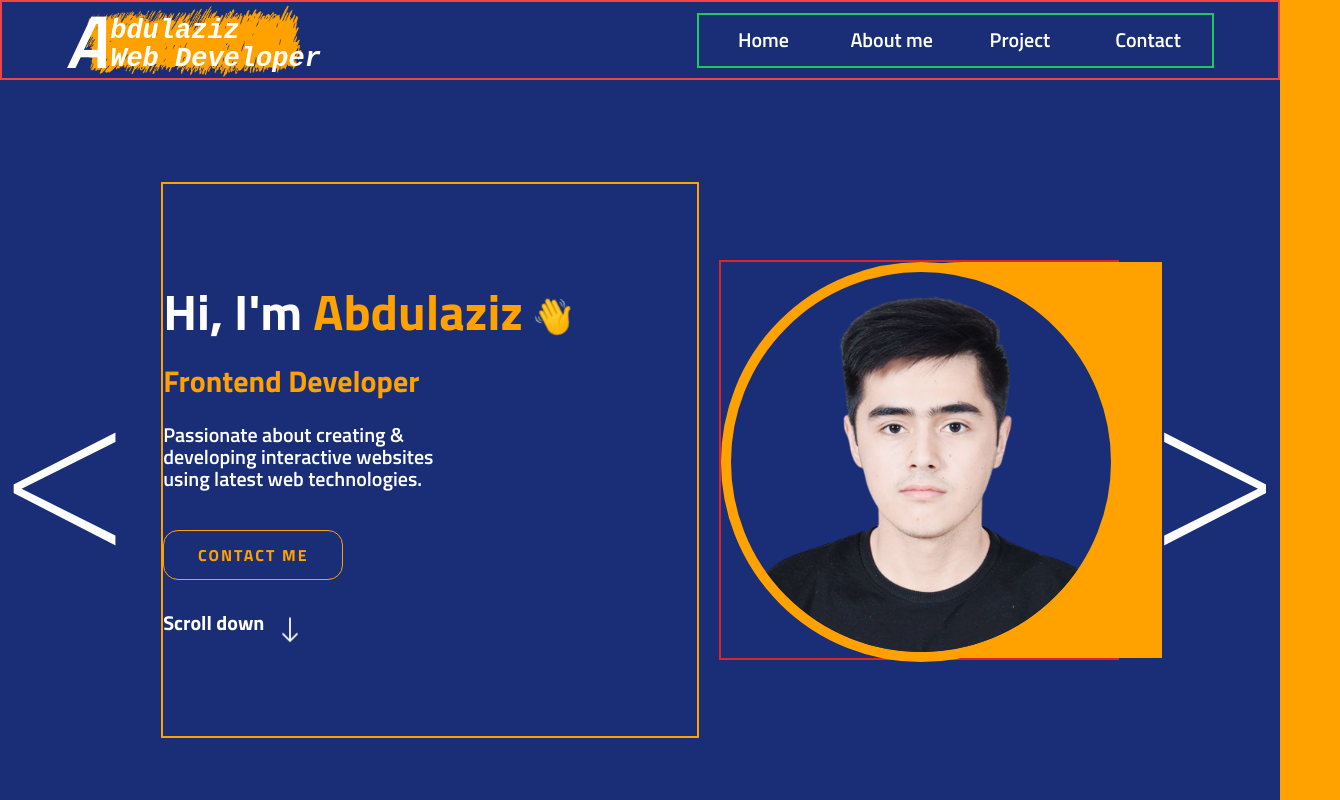
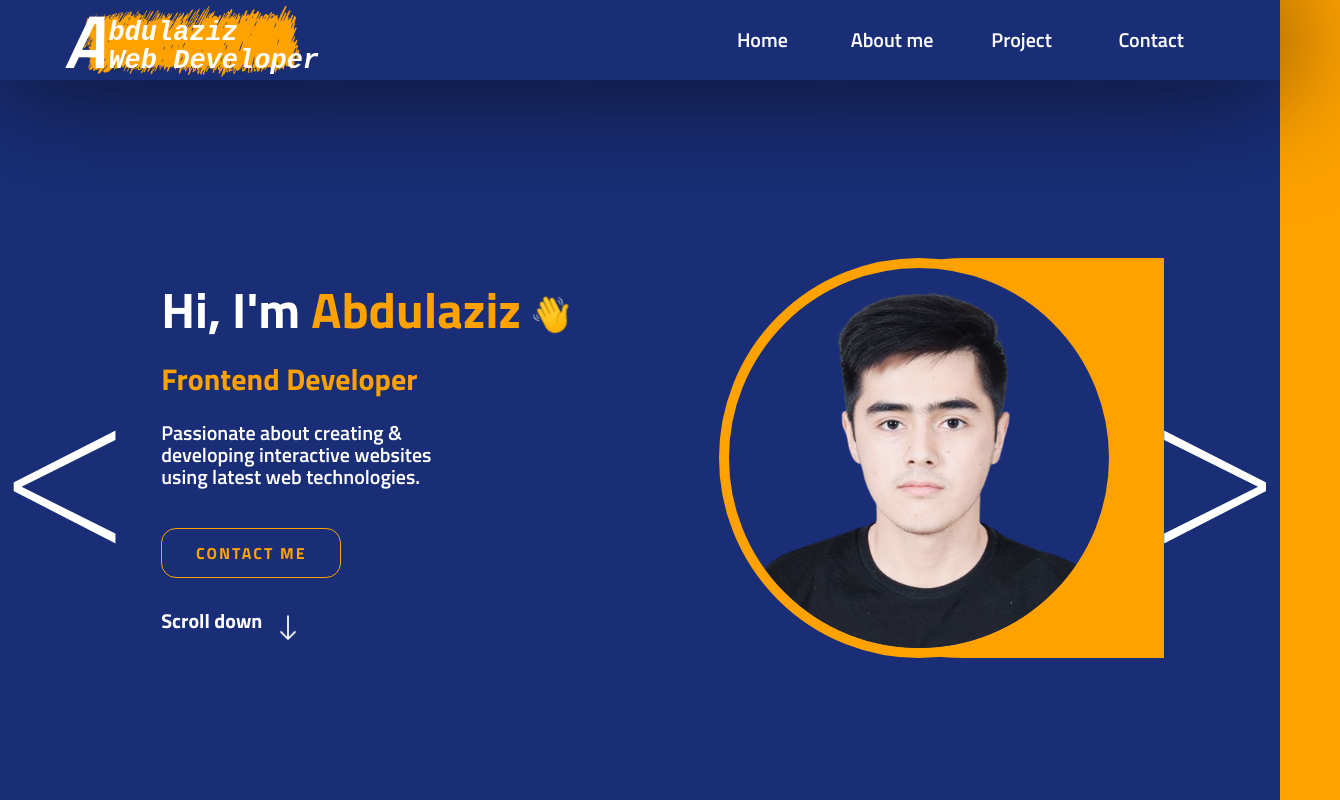
Before and after one commit to Abdulaziz6921/MyPortfolio, a React (Create React App) app: page / in a window 1280 px wide. Shown: the top 800 px of the page, 1340 px wide, since content can reach past the window. Built offline with nearby package versions, Linux system fonts and the light colour scheme; a web font is replaced by a local one.

Commit message:
now ready

```diff
--- a/src/Components/About.js
+++ b/src/Components/About.js
@@ -13,10 +13,10 @@ import curvy from "../Images/garis.png";
 
 function About() {
   let stl = {
-    size: "relative w-full h-fit flex flex-col items-center justify-center mt-[70px] px-[3%] border-2 border-white md:mt-[0] xl:w-[100%] xxl-[1540px] text-white bg-secondary md:py-[8%] ",
+    size: "relative w-full h-fit flex flex-col items-center justify-center mt-[70px] px-[3%] md:mt-[0] xl:w-[100%] xxl-[1540px] text-white bg-secondary md:py-[8%] ",
 
     about:
-      "relative w-full h-fit flex flex-col justify-center items-center  border-secondary border-2 md:w-[95%] lg:w-[75%] py-[25%] md:py-[4%]",
+      "relative w-full h-fit flex flex-col justify-center items-center md:w-[95%] lg:w-[75%] py-[25%] md:py-[4%]",
 
     title: "text-[50px] font-[700] mb-[20px] md:text-[60px] lg:text-[70px]",
 
@@ -25,7 +25,7 @@ function About() {
     span: "text-dark_like",
 
     skill:
-      "bg-dark_like relative w-full h-fit border-2 border-red-500 flex flex-col justify-between items-center md:w-[70%] py-[15%] md:py-[5%]  rounded-[20px]",
+      "bg-dark_like relative w-full h-fit flex flex-col justify-between items-center md:w-[70%] py-[15%] md:py-[5%]  rounded-[20px]",
 
     curvedLine: "absolute bottom-0 left-0 object-cover w-full h-full",
 
--- a/src/Components/Contact.js
+++ b/src/Components/Contact.js
@@ -1,8 +1,12 @@
 import vector from "../Images/contactimage.png";
+import { FiLinkedin } from "react-icons/fi";
+import { AiFillPhone } from "react-icons/ai";
+import { BsTelegram } from "react-icons/bs";
+import { FaDiscord } from "react-icons/fa";
 
 function Contact() {
   let stl = {
-    size: "relative w-[95%] h-fit flex flex-col  items-center justify-center  my-[50px] mx-auto text-white font-[700] rounded-[20px] hover:shadow-[12px_0px_15px_10px_rgba(0,0,0,0.5)] duration-500 md:w-[90%] md:flex-row xl:w-[1340px] xxl-[1540px]  md:my-[8%] ",
+    size: "relative w-[95%] h-fit flex flex-col my-[50px] mx-auto text-white font-[700] rounded-[20px] md:w-[90%] md:flex-row md:my-[8%] ",
 
     chat: "w-full h-fit flex flex-col justify-around items-center text-dark_like rounded-t-[20px] py-[10%] md:py-[5%] md:w-[50%] md:h-[500px] lg:h-[650px] md:rounded-t-[0px] md:rounded-l-[20px] bg-white ",
 
@@ -12,10 +16,22 @@ function Contact() {
     img_self: "w-full h-full object-contain",
 
     contact:
-      "w-full h-fit flex flex-col justify-center rounded-b-[20px] py-[32%] md:w-[50%] md:h-[500px] lg:h-[650px] md:py-[5%] bg-dark_like md:rounded-b-[0px] md:rounded-r-[20px] border-[5px] border-white",
+      "relative w-full h-fit flex flex-col items-end rounded-b-[20px] py-[10%] md:w-[50%] md:h-[500px] lg:h-[650px] md:py-[5%] bg-dark_like md:rounded-b-[0px] md:rounded-r-[20px] border-[5px] border-white pr-[40px] lg:pr-[60px]",
 
-    h1: "text-[35px] text-right md:mr-[80px] mr-[40px] relative md:text-[40px] lg:text-[80px] tracking-[2px] md:tracking-[3px]",
+    h1: "text-[35px] relative md:text-[40px] lg:text-[80px] tracking-[2px] md:tracking-[3px]",
     line: "w-[50px] h-[2px] bg-white absolute right-[55px] top-[50%] md:w-[70px] md:right-[70px] lg:right-[130px] lg:w-[140px]",
+    soc_media:
+      "flex flex-wrap justify-around items-center w-[90%] h-fit py-[3%] bg-transparent mt-[50px] ",
+    sm1: "flex flex-col justify-center items-center w-[65px] h-[65px] mb-[15px] rounded-[22px] md:w-[80px] md:h-[80px] lg:w-[100px] lg:h-[100px] text-[50px] md:text-[60px] hover:animate-bounce",
+
+    yCircle:
+      "w-[12px] h-[12px] md:h-[40px] md:w-[40px] bg-yellow-500 absolute top-[10px] left-[10px] rounded-full",
+
+    oCircle:
+      "w-[12px] h-[12px] md:h-[40px] md:w-[40px] bg-orange-500 absolute bottom-[30px] right-[120px] md:bottom-[50px] md:rounded-[10px] rotate-45 rounded-0",
+
+    gCircle:
+      "w-[12px] h-[12px] md:h-[20px] md:w-[20px] lg:h-[40px] lg:w-[40px] bg-gray-400 absolute top-[110px] right-[10px] md:bottom-[50px] md:rounded-full",
   };
 
   return (
@@ -29,11 +45,35 @@ function Contact() {
       </div>
 
       <div className={stl.contact}>
+        <div className={stl.yCircle}></div>
+        <div className={stl.oCircle}></div>
+        <div className={stl.gCircle}></div>
         <h1 className={stl.h1}>Contact</h1>
 
         <h1 className={stl.h1}>
           <div className={stl.line}></div> Me
         </h1>
+
+        <div className={stl.soc_media}>
+          <button className={stl.sm1} style={{ background: "green" }}>
+            <AiFillPhone className="animate-wiggle " />
+          </button>
+
+          <button className={stl.sm1} style={{ background: "white" }}>
+            <BsTelegram className="text-[#239AD5] lg:text-[85px] md:text-[65px] text-[50px]" />
+          </button>
+
+          <button
+            className={stl.sm1}
+            style={{ background: "transparent", border: "2px solid white" }}
+          >
+            <FiLinkedin />
+          </button>
+
+          <button className={stl.sm1} style={{ background: "#586AEA" }}>
+            <FaDiscord className="text-white lg:text-[85px] md:text-[65px] text-[50px]" />
+          </button>
+        </div>
 
         <div></div>
       </div>
--- a/src/Components/Home.js
+++ b/src/Components/Home.js
@@ -14,11 +14,11 @@ function Home() {
   myFunc();
 
   let stl = {
-    size: "relative px-[3%] w-full h-fit flex bg-dark_like items-center justify-center text-white font-[700]  md:py-[8%] md:px-0",
+    size: "relative px-[3%] w-full h-fit flex bg-dark_like items-center justify-center text-white font-[700] md:py-[8%] md:px-0",
 
     intro: `${
       time ? "translate-x-[-1000px]" : "translate-x-[0]"
-    } duration-[1.3s] w-full h-fit flex flex-col justify-center mr-0  border-2 border-secondary lg:w-[42%] md:w-[55%]  md:mr-[20px] py-[32%] md:py-[7%] `,
+    } duration-[1.3s] w-full h-fit flex flex-col justify-center mr-0 lg:w-[42%] md:w-[55%]  md:mr-[20px] py-[32%] md:py-[7%] `,
 
     hand: "animate-wiggle inline ml-[2%] w-[28px] h-[35px] lg:w-[40px] lg:h-[40px] lg:[4%]",
 
@@ -34,7 +34,7 @@ function Home() {
 
     photo: `${
       time ? "translate-x-[1000px]" : "translate-x-[0]"
-    } duration-[1.3s] hidden md:block md:w-[280px] md:h-[280px] lg:w-[400px] lg:h-[400px] border-2 border-red-600`,
+    } duration-[1.3s] hidden md:block md:w-[280px] md:h-[280px] lg:w-[400px] lg:h-[400px]`,
 
     photo_self: "w-full h-full object-cover rounded-full",
 
--- a/src/Components/Navbar.js
+++ b/src/Components/Navbar.js
@@ -16,7 +16,7 @@ function Navbar() {
   let [open, setOpen] = useState(true);
 
   const stl = {
-    size: "bg-dark_like w-full h-[60px] border-2 border-red-500 mx-auto text-white md:h-[80px] sticky top-0 right-0 left-0 z-20  xxl-[1540px]",
+    size: "bg-dark_like w-full h-[60px] mx-auto text-white md:h-[80px] sticky top-0 right-0 left-0 z-20  shadow-[0_0_120px_5px_rgba(0,0,0,0.7)]",
 
     inner_size:
       "w-[95%] lg:w-[90%] h-full mx-auto flex justify-between items-center",
@@ -34,38 +34,35 @@ function Navbar() {
       "font-mono italic pl-[3px] font-bold w-full h-full flex flex-col justify-end md:leading-[28px] leading-[24px] md:text-[27px] text-[23px]",
 
     main_links:
-      "hidden md:flex justify-evenly items-center md:w-[50%] md:h-[55px] lg:w-[45%] border-2 border-green-500  ",
+      "hidden md:flex justify-evenly items-center md:w-[50%] md:h-[55px] lg:w-[45%]",
 
     li: "w-[130px] h-full",
 
     li_a: "w-full h-full flex justify-center items-center font-[600] text-[20px] duration-400 hover:text-secondary hover:rounded-[8px] hover:bg-dark_like  hover:shadow-[0_9px_20px_3px_rgba(0,0,0,0.7)] hover:duration-300",
 
-    three_bar:
-      "w-[50px] flex justify-center items-center h-full border-2 border-green-700 md:hidden",
+    three_bar: "w-[50px] flex justify-center items-center h-full md:hidden",
 
     bar: "text-[42px]",
 
     right_slider: `${
       open ? "translate-x-[600px]" : "translate-x-[0px]"
-    } w-[50%] h-full bg-dark_like fixed right-0 top-0 z-[4] rounded-l-[25px] duration-500 md:hidden`,
+    } w-[50%] h-full bg-dark_like fixed right-0 top-0 z-[4] rounded-l-[25px] duration-500 md:hidden shadow-[0_19px_80px_20px_rgba(0,0,0,0.7)]`,
 
     arrow_icon:
       "mt-[10px] mb-[20px] ml-[5%] text-[25px] bg-transparent rounded-[50%] hover:text-secondary hover:bg-white duration-300 hover:duration-300",
 
-    img: "w-[140px] h-[140px] mt-[20px] mx-auto mb-[5px] rounded-full object-contain",
+    img: "w-[140px] h-[140px] mt-[20px] mx-auto mb-[5px] rounded-[25px] object-contain",
 
     profession: "text-center text-[17px] text-white font-[600]",
 
     li_collection: "w-full h-[25%] flex flex-col justify-between mt-[20px]",
 
     l_items:
-      "group w-[95%] h-[45px] flex items-center justify-center rounded-r-[14px] hover:bg-gray_like hover:shadow-[10px_0_20px_5px_rgba(0,0,0,0.4)]",
+      "group w-[95%] h-[45px] flex items-center justify-center rounded-r-[14px] hover:bg-secondary hover:shadow-[10px_0_20px_5px_rgba(0,0,0,0.4)]",
 
     inner_li: "w-[135px] h-full flex justify-start items-center",
 
-    l_items_a: "group-hover:text-secondary",
-
-    l_items_icons: " text-[15px] mr-[10px] group-hover:text-secondary",
+    l_items_icons: " text-[15px] mr-[10px] ",
 
     shadow: `${
       open ? "hidden" : "block"
@@ -157,41 +154,38 @@ function Navbar() {
           <p className={stl.profession}>Front End Developer</p>
         </div>
         <ul className={stl.li_collection}>
+          <a href="#home" className={stl.l_items_a}>
             <li className={stl.l_items}>
-            <a href="#home" className={stl.l_items_a}>
               <div className={stl.inner_li}>
                 <AiFillHome className={stl.l_items_icons} />
                 Home
               </div>
+            </li>
           </a>
-          </li>
-
+          <a href="#about" className={stl.l_items_a}>
             <li className={stl.l_items}>
-            <a href="#about" className={stl.l_items_a}>
               <div className={stl.inner_li}>
                 <FaUser className={stl.l_items_icons} />
                 About me
               </div>
+            </li>
           </a>
-          </li>
-
+          <a href="#project" className={stl.l_items_a}>
             <li className={stl.l_items}>
-            <a href="#project" className={stl.l_items_a}>
               <div className={stl.inner_li}>
                 <FaProjectDiagram className={stl.l_items_icons} />
                 Project
               </div>
+            </li>
           </a>
-          </li>
-
+          <a href="#contact" className={stl.l_items_a}>
             <li className={stl.l_items}>
-            <a href="#contact" className={stl.l_items_a}>
               <div className={stl.inner_li}>
                 <FaPhone className={stl.l_items_icons} />
                 Contact
               </div>
+            </li>
           </a>
-          </li>
         </ul>
       </div>
     </div>
--- a/src/Components/Project.js
+++ b/src/Components/Project.js
@@ -45,23 +45,22 @@ function Project() {
   ];
   const stl = {
     arrowRight:
-      "top-0 bottom-0 my-auto text-[30px] bg-secondary rounded-full text-white hover:text-secondary hover:bg-white duration-500 absolute right-0",
+      "top-0 bottom-0 my-auto text-[30px] bg-white rounded-full text-secondary hover:text-white hover:bg-secondary duration-500 absolute right-0",
 
     arrowLeft:
-      "top-0 bottom-0 my-auto text-[30px] bg-secondary rounded-full text-white hover:text-secondary hover:bg-white duration-500 absolute right-0",
+      "top-0 bottom-0 my-auto text-[30px] bg-white rounded-full text-secondary hover:text-white hover:bg-secondary duration-500 absolute right-0",
 
     size: "text-white relative mt-[70px] w-full h-fit flex flex-col justify-center items-center bg-secondary rounded-[20px] md:my-[8%]",
 
     header:
       "text-white text-[50px] font-[700] mb-[20px] md:text-[60px] lg:text-[70px] mt-[50px]",
 
-    container:
-      "lg:w-[80%] w-full md:w-[95%] mx-auto h-fit border-4 border-green-700 pb-[18%] md:pb-[8%]",
+    container: "lg:w-[80%] w-full md:w-[95%] mx-auto h-fit pb-[18%] md:pb-[8%]",
 
-    box: "md:h-[350px] h-[630px] border-2 border-blue-600",
+    box: "md:h-[350px] h-[630px]",
 
     inner_box:
-      "group flex flex-col  justify-center items-center relative m-auto h-full rounded-[30px] w-[95%]  border-red-400 border-4 hover:w-full duration-[2s] hover:duration-[2s] hover:rounded-[0px] overflow-hidden ",
+      "group flex flex-col  justify-center items-center relative m-auto h-full rounded-[30px] w-[95%] hover:w-full duration-[2s] hover:duration-[2s] hover:rounded-[0px] overflow-hidden ",
 
     onHover:
       "flex bg-transparent flex-col justify-center items-center w-full h-0 absolute bottom-[100%] left-0 right-0 duration-500 overflow-hidden group-hover:bottom-0 group-hover:h-full group-hover:duration-700 z-10",
@@ -75,13 +74,11 @@ function Project() {
 
     btn: "w-[160px] h-[50px] hover:bg-gradient-to-l from-[#61EEFE] to-[#D344FE] rounded-full hover:duration-1000 text-white mt-[30px] bg-[#FFA200] hover:text-white duration-1000 text-[18px]  hover:animate-pulse hover:border-2 border-[#5DF8FE] hover:text-[#FFA200] text-[20px] font-semibold",
 
-    prjct_img:
-      "absolute top-0 -z-10 w-full h-full hidden md:block border-2 border-indingo-600",
+    prjct_img: "absolute top-0 -z-10 w-full h-full hidden md:block",
 
     img_self: "w-full h-full object-cover",
 
-    prjct_img_4_phone:
-      "absolute top-0 -z-10 w-full h-full md:hidden  border-2 border-indingo-600",
+    prjct_img_4_phone: "absolute top-0 -z-10 w-full h-full md:hidden",
   };
 
   const SampleNextArrow = (props) => {
```
Lines whose indentation alone changed are shown as unchanged.
